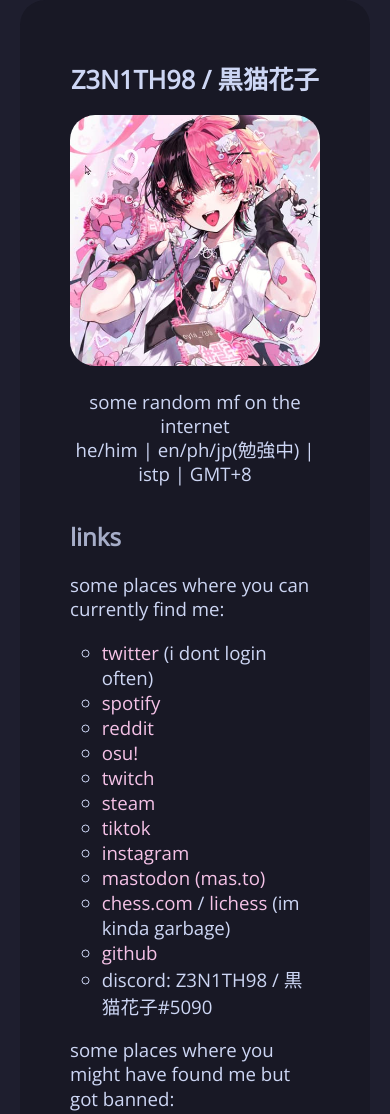
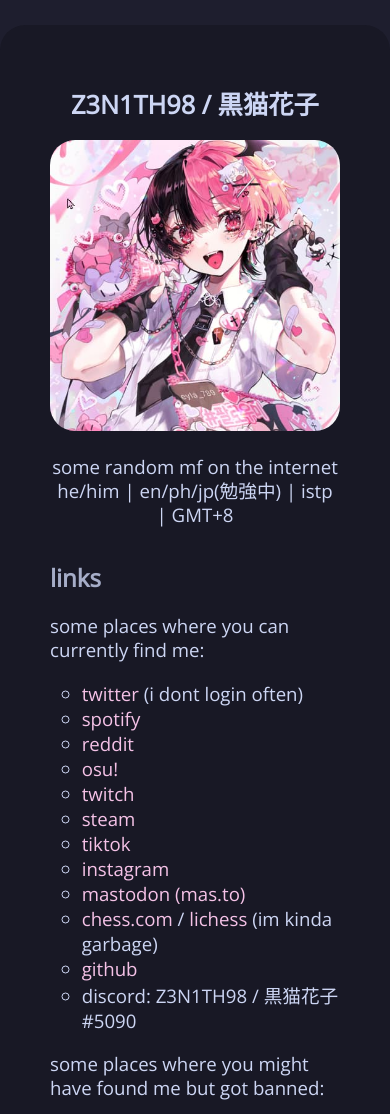
Before and after one commit to z3n1th98/z3n1th98.github.io, a plain HTML site: page index.html in a window 390 px wide. Shown: the top 1114 px of the page. Drawn offline with nearby package versions, Linux system fonts and the light colour scheme.

Commit message:
made top/bottom margin in body larger; widened left/right margin on mobile devices

```diff
--- a/style.css
+++ b/style.css
@@ -3,7 +3,7 @@ html {
   }
 body {
   color: #cdd6f4;
-  margin: 0 auto;
+  margin: 25px auto;
   font-family: 'Open Sans', sans-serif;
   max-width: 36em;
   padding-left: 50px;
@@ -105,10 +105,6 @@ footer {
 
 /* mobile support */
 @media only screen and (max-width: 768px) {
-  body {
-	margin-left: 20px;
-	margin-right: 20px;
-  }
   h1 {
 	font-size: 19pt;
   }
```
